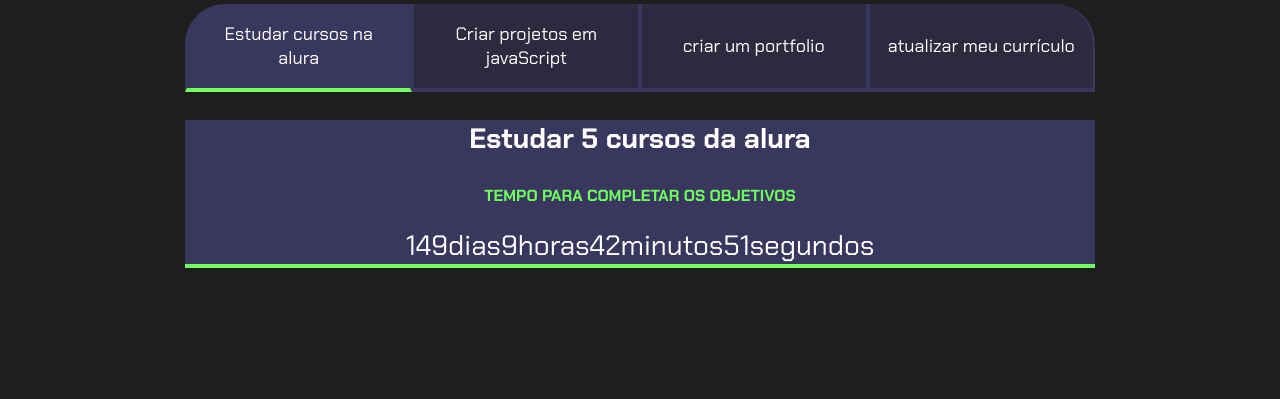
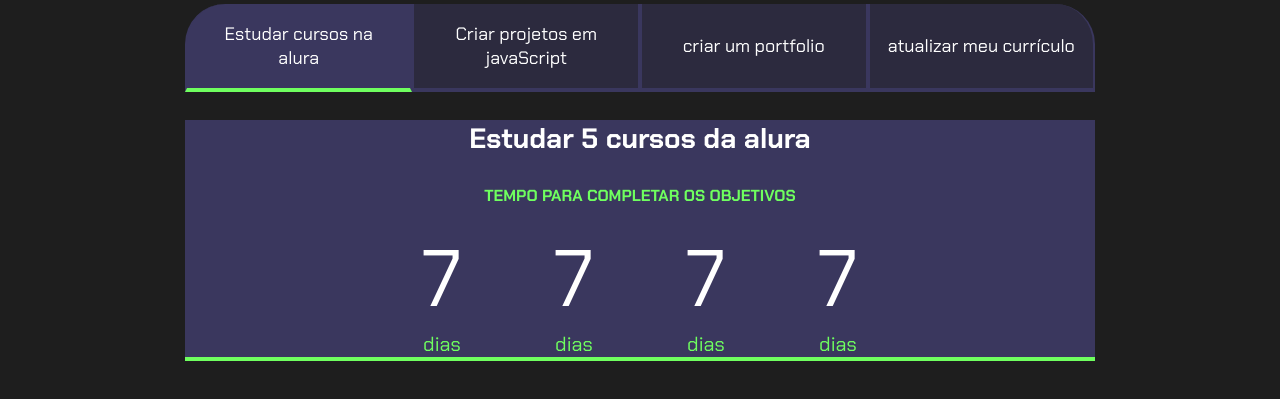
Before and after one commit to bolimbolacha/proj.vida-novo, a plain HTML site: page index.html in a window 1280 px wide. Shown: the part 99-498 px from the top of the page. Drawn offline with Linux system fonts and the light colour scheme.

Commit message:
aula dia 8

```diff
--- a/index.html
+++ b/index.html
@@ -24,31 +24,54 @@
         <div class="aba-conteudo ativo">
             <h3 class="aba-conteudo-texto-principal">Estudar 5 cursos da alura</h3>
             <h4 class="aba-conteudo-texto-secundario">tempo para completar os objetivos</h4>
-
-        <div class="contador"></div>
+            <div class="contador">
+                <div class="contador-digito">
+                    <p class="contador-digito-numero">7</p>
+                    <p class="contador-digito-titulo">dias</p>
+                </div>
+                    <div class="contador-digito">
+                        <p class="contador-digito-numero">7</p>
+                        <p class="contador-digito-titulo">dias</p>
+                     </div>
+                       <div class="contador-digito">
+                        <p class="contador-digito-numero">7</p>
+                        <p class="contador-digito-titulo">dias</p>
+                    </div>
+                     <div class="contador-digito">
+                        <p class="contador-digito-numero">7</p>
+                        <p class="contador-digito-titulo">dias</p>
+                     </div>
+                    </div>
     </div>
 
+        </div>
+
         <div class="aba-conteudo">
-            <h3 class="aba-conteudo-texto-principal">criar 5 projetos no javaScript</h3>
+            <h3 class="aba-conteudo-texto-principal">Criar 5 projetos no javaScript</h3>
             <h4 class="aba-conteudo-texto-secundario">tempo para completar os objetivos</h4>
-        <div class="contador"></div>
+            <div class="contador">
+
+            </div>
         </div>
 
         <div class="aba-conteudo">
             <h3 class="aba-conteudo-texto-principal">Criar um portifólio com os meus 2 melhores projetos</h3>
             <h4 class="aba-conteudo-texto-secundario">tempo para completar os objetivos</h4>
-            <div class="contador"></div>
+            <div class="contador">
+
+            </div>
         </div>
 
         <div class="aba-conteudo">
-            <h3 class="aba-conteudo-texto-principal">atualizar os meus certificados</h3>
+            <h3 class="aba-conteudo-texto-principal">Atualizar os meus certificados</h3>
             <h4 class="aba-conteudo-texto-secundario">tempo para completar os objetivos</h4>
             <div class="contador"></div>
+
         </div>
 
 
     </div>
-</div>
+
 
 
  </section>
--- a/main.js
+++ b/main.js
@@ -19,35 +19,33 @@
 const tempoObjetivo3 = new Date("2024-12-30T00:00:00");
 const tempoObjetivo4 = new Date("2025-01-05T00:00:00");
 
-const tempos = [tempoObjetivo1,tempoObjetivo2,tempoObjetivo3,tempoObjetivo4];
+const tempos = [tempoObjetivo1,tempoObjetivo2,tempoObjetivo3,tempoObjetivo4]
 
-function atualizaCronometro(){
+function atualizaCronometo(){
     for(let i= 0; i<contadores.length;i++){
-    contadores[i].textContent=calculaTempo(tempos[i]);
+contadores[0].textContent = calculaTempo(tempoObjetivo1);
 }
 }
 
-
-contadores[0].textContent = calculaTempo(tempoObjetivo1);
 function calculaTempo(tempoObjetivo){
 let tempoAtual = new Date();
 let tempoFinal = tempoObjetivo - tempoAtual;
-    let segundos = Math.floor(tempoFinal / 1000);
+let segundos = Math.floor(tempoAtual / 1000);
 let minutos = Math.floor(segundos / 60);
-    let horas = Math.floor(minutos / 60);
+let horas = Math.floor(minutos /  60);
 let dias = Math.floor(horas / 24);
-    segundos%= 60;
-    minutos%= 60;
-    horas%= 24;
+segundos %= 60;
+minutos %= 60;
+horas %= 24;
 if(tempoFinal>0){
-    return dias + "dias" + horas + "horas" + minutos + "minutos" +segundos + "segundos";
+return dias + "dias" + horas + "horas" + minutos +"minutos" + segundos + "segundos";
 }
 else{
-        return "Prazo Finalizado"
+    return"prazo Finalizado"
 }
 }
-function comecaCronometro(){
-    atualizaCronometro();
-    setInterval(atualizaCronometro, 1000);
+function comecaCrometro(){
+    atualizaCronometo();
+    setInterval(atualizaCronometo, 100)
 }
-comecaCronometro();
+//comecaCronometro();
--- a/style.css
+++ b/style.css
@@ -73,8 +73,25 @@
     text-transform: uppercase;
 }
 .contador{
+    font-size: 20px;
     text-align: center;
-    font-size: 28px;
+    display: flex;
+    justify-content: center;
+    flex-wrap: wrap;
+}
+.contador-digito{
+    padding: 0 16px;
+    text-align: center;
+    min-width: 100px;
+}
+.contador-digito-numero{
+    font-size: 80px;
+    margin: 0;
+}
+.contador-digito-titulo{
+    color: var(--verde);
+    font-size: 20px;
+    margin: 0;
 }
 
 
```
Lines whose indentation alone changed are shown as unchanged.
